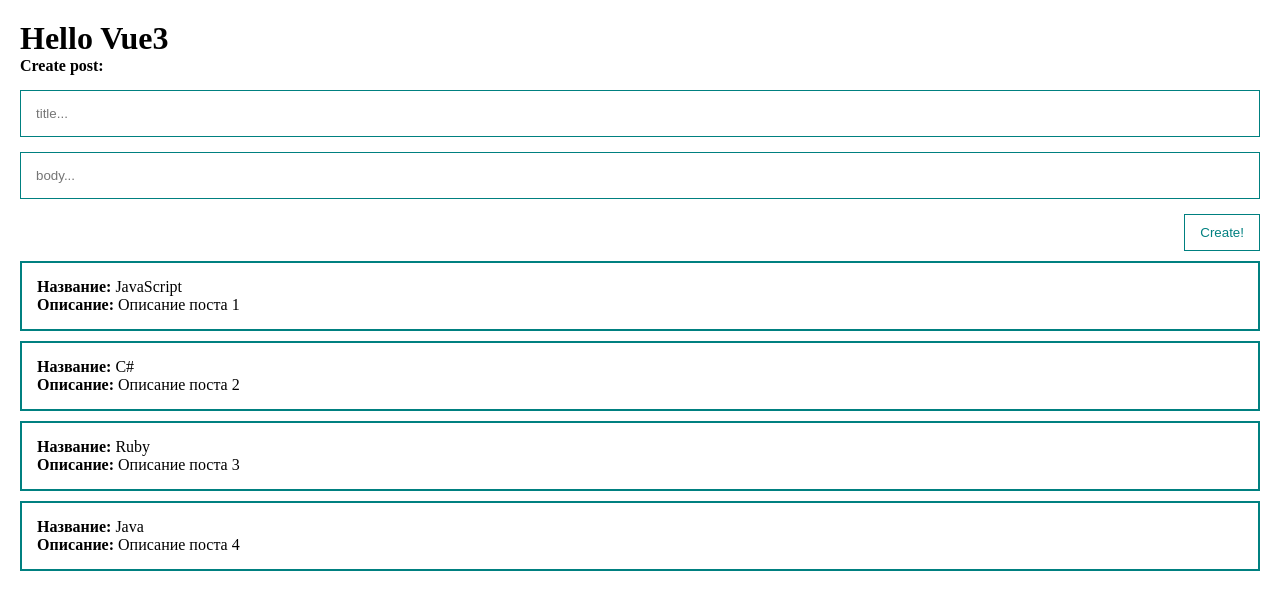
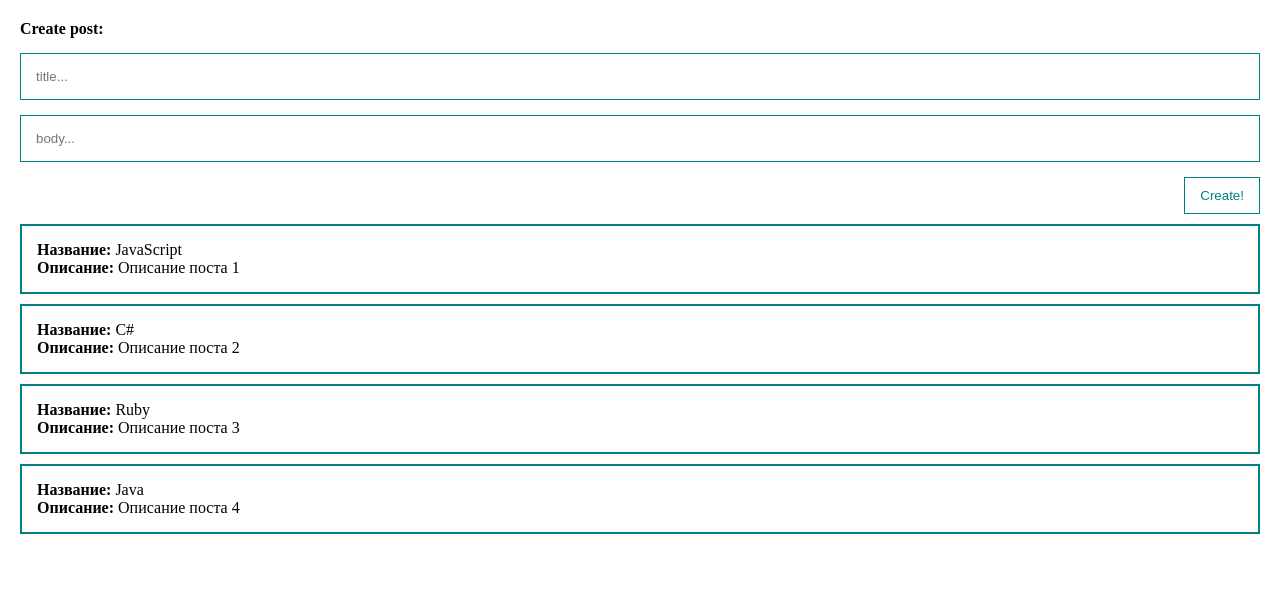
Before and after one commit to alligator2d/to-Do-Vue, a Vue app: page / in a window 1280 px wide. Shown: the top 610 px of the page. Built offline with nearby package versions, Linux system fonts and the light colour scheme.

Commit message:
third commit

```diff
--- a/src/App.vue
+++ b/src/App.vue
@@ -2,7 +2,6 @@
 
 	<div class="app">
 
-		<h1>Hello Vue3</h1>
 		<post-form
 			@create="createPost"
 		/>
@@ -36,7 +35,6 @@ export default {
 		createPost(post) {
 			console.log(post);
 			this.posts.push(post)
-
 		}
 
 	}
--- a/src/components/PostForm.vue
+++ b/src/components/PostForm.vue
@@ -24,26 +24,19 @@ export default {
 		return {
 			post: {
 				title: "",
-				body: ""
+				body: "",
 			}
 		};
 	},
 	methods: {
 		createPost() {
-			// const newPost = {
-			// 	id: Date.now(),
-			// 	title: this.title,
-			// 	body: this.body
-			// };
+
 			this.id = Date.now();
-			// this.posts.push(newPost);
 			this.$emit('create', this.post)
 			this.post = {
 				title: "",
 				body: "",
 			}
-			this.title = "";
-			this.body = "";
 		}
 	}
 };
```
